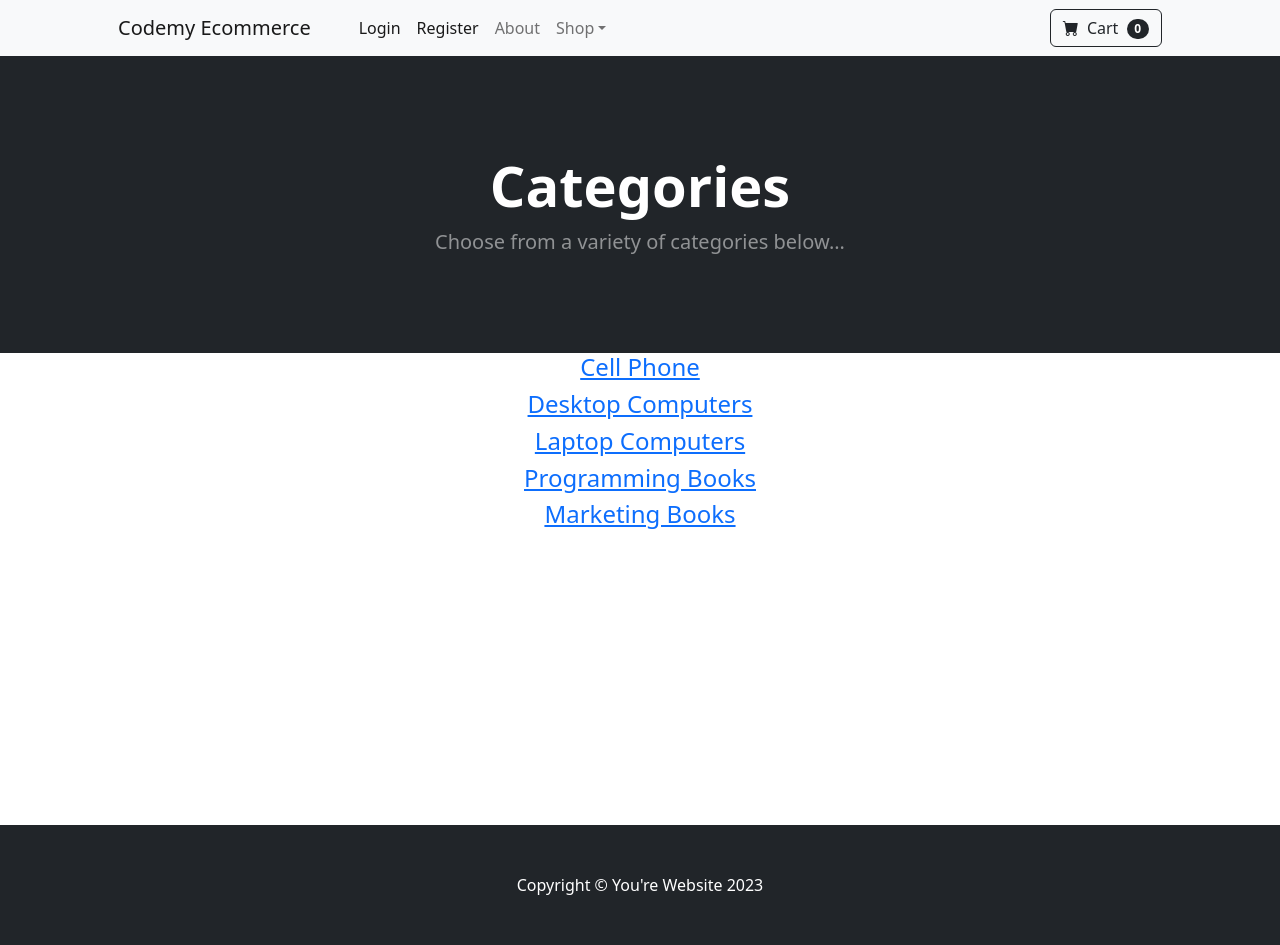
After one commit to fournacea/ecom, a Django app: page /category-summary/ in a window 1280 px wide. The commit adds this page. Run offline with Django 5.2, Linux system fonts and the light colour scheme; data comes from the database, SQL or seed files in the repository; some libraries are stand-ins or nearby versions.

Commit message:
ADD Categories page

```diff
--- /dev/null
+++ b/store/templates/category-summary.html
@@ -0,0 +1,32 @@
+{% extends 'base.html' %}
+{% load static %}
+
+
+{% block content %}
+<!-- Header-->
+<header class="bg-dark py-5">
+	<div class="container px-4 px-lg-5 my-5">
+		<div class="text-center text-white">
+			<h1 class="display-4 fw-bolder">Categories</h1>
+			<p class="lead fw-normal text-white-50 mb-0">
+				Choose from a variety of categories below...
+			</p>
+		</div>
+	</div>
+</header>
+<!-- Section-->
+
+
+ <div class="container">
+	<div class="row">
+		<div class="col-12 text-center">
+			{% for category in categories %}
+				<h4><a href="{% url 'category' category %}">{{ category }}</a></h4>
+			{% endfor %}
+		</div>
+	</div>
+ </div>
+<br><br><br><br><br><br><br><br><br><br><br><br>
+</section>
+
+{% endblock content %}
--- a/store/templates/navbar.html
+++ b/store/templates/navbar.html
@@ -57,7 +57,7 @@
 					>
 					<ul class="dropdown-menu" aria-labelledby="navbarDropdown">
 						<li>
-							<a class="dropdown-item" href="{% url 'home' %}">All Products</a>
+							<a class="dropdown-item" href="{% url 'category-summary' %}">All Categories</a>
 						</li>
 						<li><hr class="dropdown-divider" /></li>
 						<li>
--- a/store/urls.py
+++ b/store/urls.py
@@ -11,5 +11,6 @@ urlpatterns = [
     path('register/', views.register_user, name='register'),
     path('product/<int:pk>', views.product, name='product'),
     path('category/<str:cat>', views.category, name='category'),
+    path('category-summary/', views.category_summary, name='category-summary'),
     path('favicon.ico', RedirectView.as_view(url='/static/assets/favicon.ico')),
 ]
--- a/store/views.py
+++ b/store/views.py
@@ -32,12 +32,19 @@ def category(request, cat):
     # Get the category from the URL
     try:
         #Look up category in database
-        category =  Category.objects.get(name=cat)
+        category =  Category.objects.get(name=cat)# Name collison possible - change soon
         products =  Product.objects.filter(category=category)
         return render(request, 'category.html', {"category": category,"products":products})
     except:
        messages.error(request, ("That category doesn't exist"))
        return redirect('home')
+
+
+def category_summary(request):
+    """Display a list of all Categories"""
+    categories = Category.objects.all()
+    context = {"categories":categories}
+    return render(request, 'category-summary.html', context)
 
 
 
```
